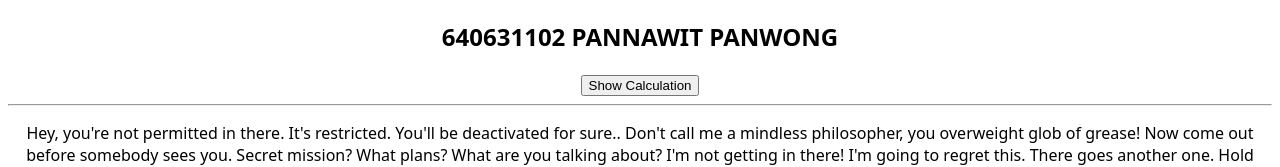
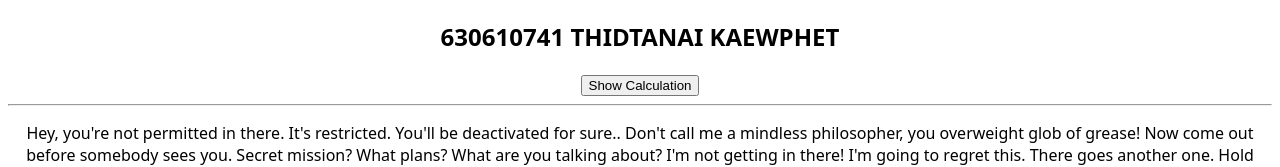
Before and after one commit to cpe-cmu-261207/quiz201-Thidtanai, a plain HTML site: page index.html in a window 1280 px wide. Shown: the top 167 px of the page. Drawn offline with Linux system fonts and the light colour scheme.

Commit message:
Update index.html

```diff
--- a/index.html
+++ b/index.html
@@ -11,7 +11,7 @@
 <body>
 
   <div>
-    <h2 id="author">640631102 PANNAWIT PANWONG</h2>
+    <h2 id="author">630610741 THIDTANAI KAEWPHET</h2>
     <h2 id="calculation"></h2>
     <button class="button" id="toggle">Show Calculation</button>
   </div>
```
